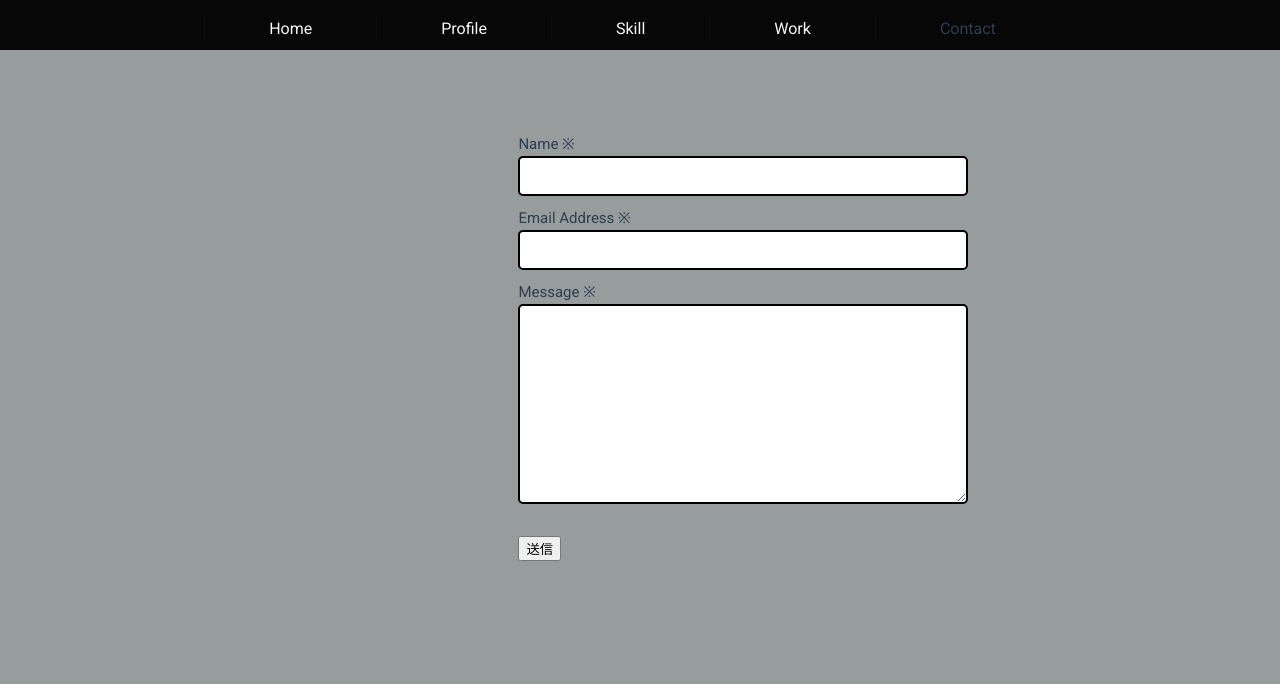
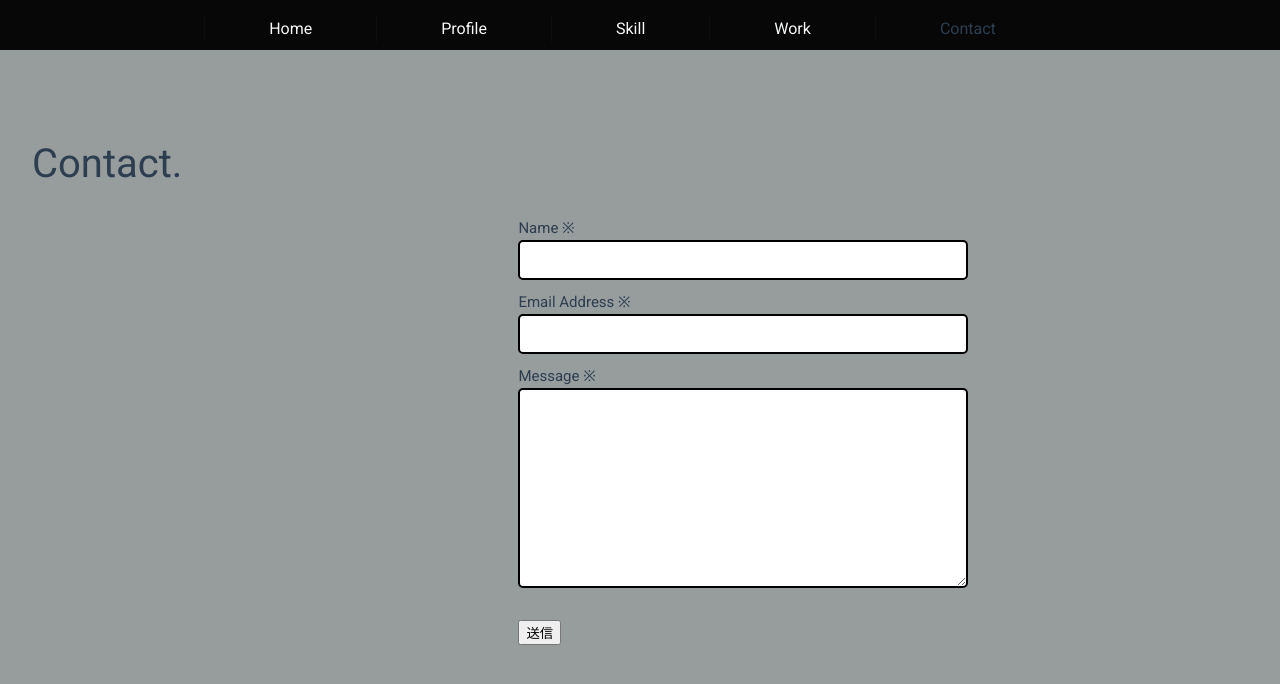
Before and after one commit to Nagamasa/portfolio, a Vue app: page /contact in a window 1280 px wide. Shown: the top 684 px of the page. Built offline with nearby package versions, Linux system fonts and the light colour scheme.

Commit message:
タイトル追加

```diff
--- a/src/assets/base.css
+++ b/src/assets/base.css
@@ -71,3 +71,8 @@ body {
   -webkit-font-smoothing: antialiased;
   -moz-osx-font-smoothing: grayscale;
 }
+
+.title {
+  margin-bottom: 20px;
+  font-size: 40px;
+}
--- a/src/views/ContactView.vue
+++ b/src/views/ContactView.vue
@@ -1,4 +1,6 @@
 <template>
+  <p class="title">Contact.</p>
+
   <div class="container">
     <div class="text-area">
       <div>
--- a/src/views/ProfileView.vue
+++ b/src/views/ProfileView.vue
@@ -1,4 +1,6 @@
 <template>
+  <p class="title">Profile.</p>
+
   <div class="tree-container">
     <div class="leaf-row">
       <h2>2013.4 ~ 2017.3</h2>
```
